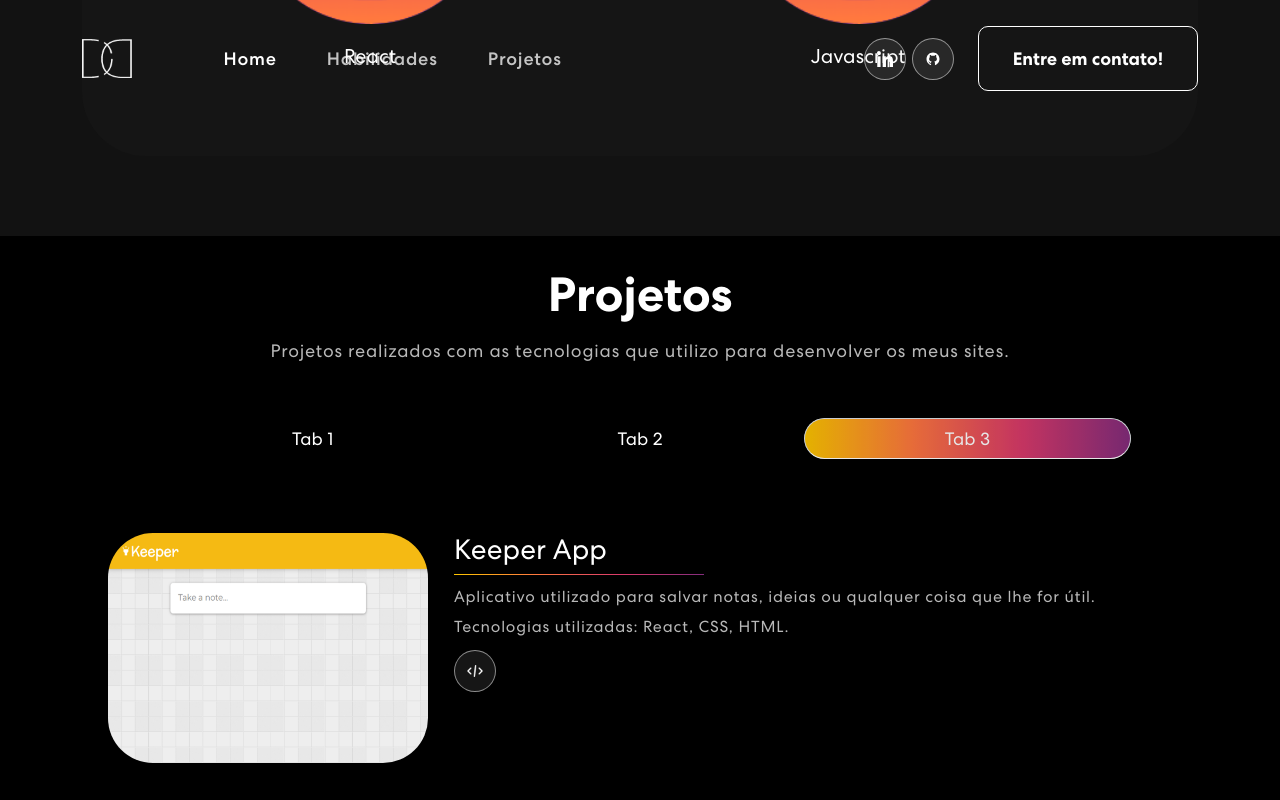
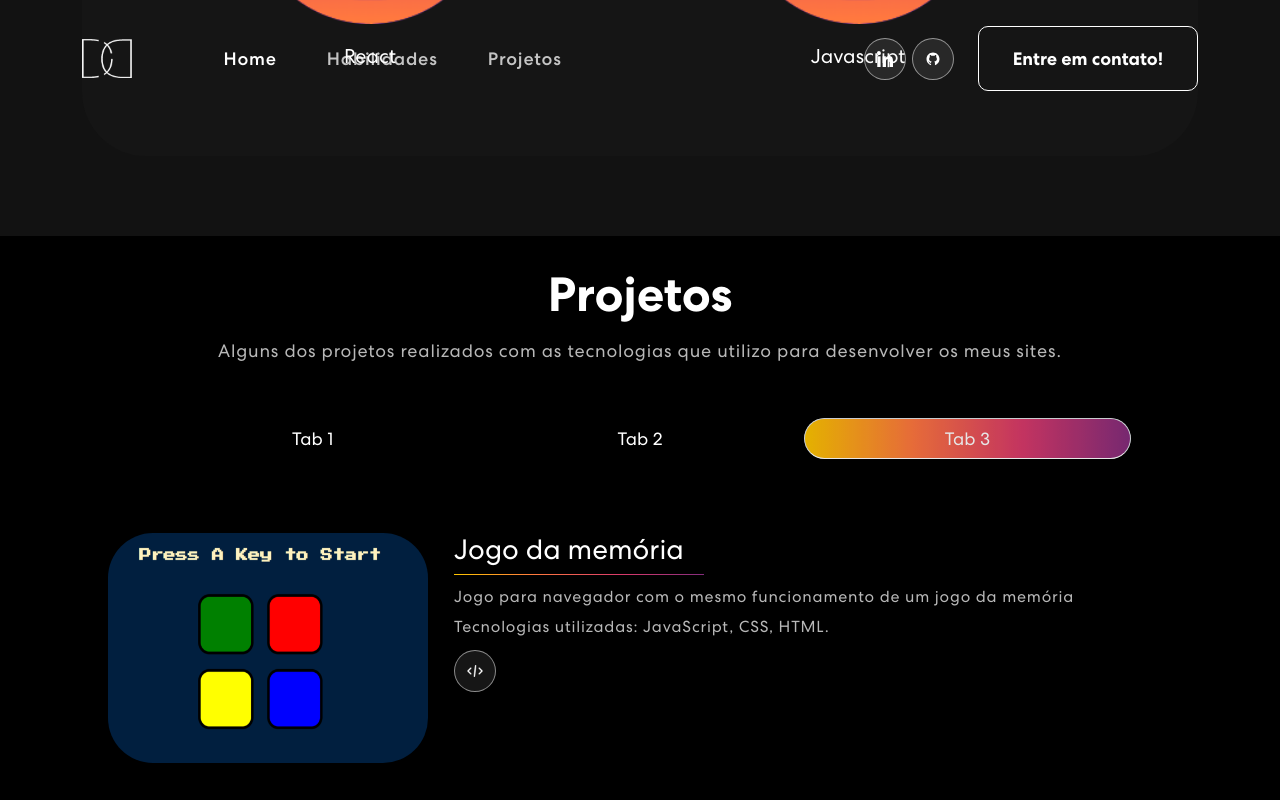
Before and after one commit to danielcdeda/my-portfolio, a React (Create React App) app: page / in a window 1280 px wide. Both pictures are taken after a click on the tab "Tab 3". Shown: the part 1301-2101 px from the top of the page. Built offline with nearby package versions, Linux system fonts and the light colour scheme.

Commit message:
updated all projects

```diff
--- a/src/components/Projects/projects.js
+++ b/src/components/Projects/projects.js
@@ -4,6 +4,8 @@ import imagemProj1 from "../../assets/img/Imagem_Projeto1 (2).png"
 import imagemProj2 from "../../assets/img/Imagem-Projeto2.png"
 import imagemProj3 from "../../assets/img/Imagem-Projeto3.png"
 import imagemProj4 from "../../assets/img/Imagem-Projeto4.png"
+import imagemProj5 from "../../assets/img/Imagem-Projeto5.png"
+import imagemProj6 from "../../assets/img/Imagem-Projeto6.png"
 import iconCode from "../../assets/img/icon-code.png"
 
 
@@ -29,14 +31,14 @@ function Projects() {
         tecnologia: 'Tecnologias utilizadas: JavaScript, CSS, HTML.'
     },
     {
-        title: 'To do List',
-        content:'Aplicativo para registrar seus afazeres diários.',
-        tecnologia: 'Tecnologias utilizadas: React, CSS, HTML.'
+        title: 'Jogo da memória',
+        content:'Jogo para navegador com o mesmo funcionamento de um jogo da memória',
+        tecnologia: 'Tecnologias utilizadas: JavaScript, CSS, HTML.'
     },
     {
-        title: 'To do List',
-        content:'Aplicativo para registrar seus afazeres diários.',
-        tecnologia: 'Tecnologias utilizadas: React, CSS, HTML.'
+        title: 'Drum Kit',
+        content:'Simulação de um kit de bateria',
+        tecnologia: 'Tecnologias utilizadas: Javascript, CSS, HTML.'
     },
 ]
 
@@ -48,7 +50,7 @@ function Projects() {
                 <Col>
                     <div className="projetos-box">
                         <h2 className="titulo-projetos">Projetos</h2>
-                        <p className="texto-projetos">Projetos realizados com as tecnologias que utilizo para desenvolver os meus sites.</p>
+                        <p className="texto-projetos">Alguns dos projetos realizados com as tecnologias que utilizo para desenvolver os meus sites.</p>
                         <Tab.Container id='projects-tabs' defaultActiveKey="first">
                         <Nav justify variant="tabs" defaultActiveKey="/home" className="tabs">
                             <Nav.Item>
@@ -127,13 +129,13 @@ function Projects() {
                                 <Tab.Pane eventKey='third'>
                                 <div className="container-projeto1">
                                     <div className="imagem">
-                                        <img src={imagemProj1} className="imagensProj" />
+                                        <img src={imagemProj5} className="imagensProj" />
                                     </div>
                                     <div className="texto">
-                                        <h3 className="itemh3" >{projetos[0].title}</h3>
+                                        <h3 className="itemh3" >{projetos[4].title}</h3>
                                         <div className="gradient" />
-                                        <p>{projetos[0].content}</p>
-                                        <p>{projetos[0].tecnologia}</p>
+                                        <p>{projetos[4].content}</p>
+                                        <p>{projetos[4].tecnologia}</p>
                                         <div className="iconCode">
                                         <a target="_blank" href="https://codesandbox.io/s/using-pre-built-react-components-forked-hc9l5w"><img  src={iconCode}/></a>
                                         </div>
@@ -141,14 +143,14 @@ function Projects() {
                                 </div>
                                 <div className="container-projeto2">
                                     <div className="imagem2">
-                                        <img src={imagemProj2} className="imagensProj" />
+                                        <img src={imagemProj6} className="imagensProj" />
                                     </div>
                                     <div className="texto texto2">
-                                        <h3 className="itemh3" >{projetos[1].title}</h3>
+                                        <h3 className="itemh3" >{projetos[5].title}</h3>
                                         <div className="gradient" />
-                                        <p> {projetos[1].content}</p>
+                                        <p> {projetos[5].content}</p>
 
-                                        <p>{projetos[1].tecnologia}</p>
+                                        <p>{projetos[5].tecnologia}</p>
                                         <div className="iconCode">
                                         <a target="_blank" href="https://codesandbox.io/s/es6-spread-operator-practice-forked-zs99yl"><img  src={iconCode} /></a>
                                         </div>
```
Also changed, not shown: src/assets/img/Imagem-Projeto5.png (added), src/assets/img/Imagem-Projeto6.png (added).
